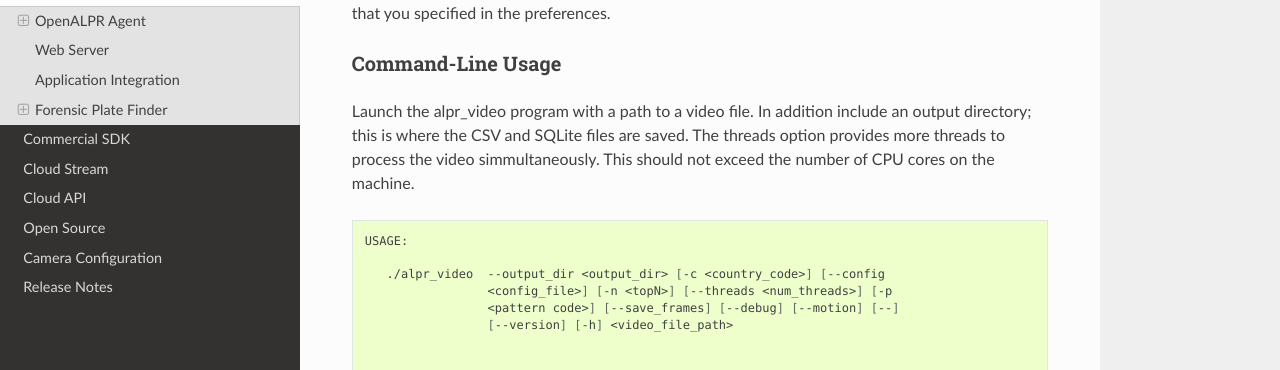
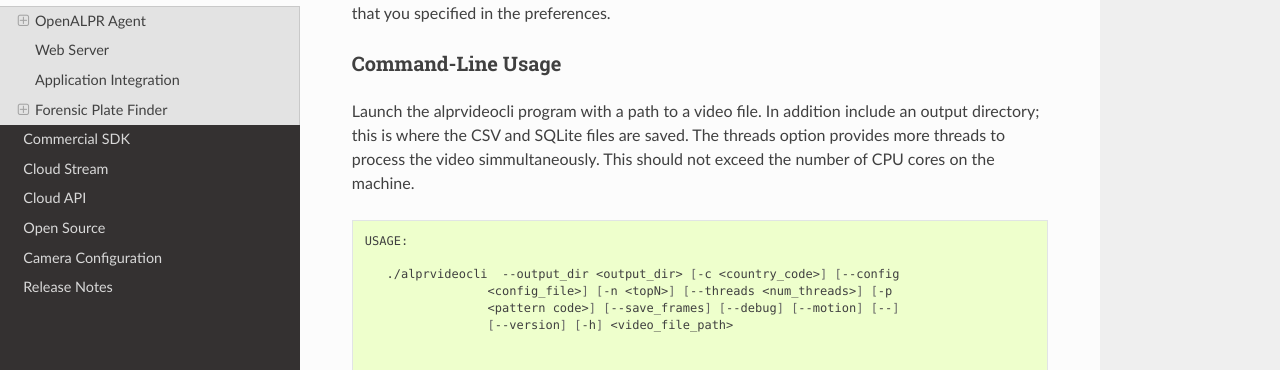
Before and after one commit to openalpr/doc, a Sphinx documentation site: the page built from source/on_premises.rst, in a window 1280 px wide and 900 px high, scrolled down 10508 px. Shown: the part 156-526 px from the top of the window. Built offline with Sphinx 7.4.7 and the Read the Docs theme 2.0.0, drawn with Linux system fonts in a browser that asks for light colours.

Commit message:
Fixed name of alprvideocli

```diff
--- a/source/on_premises.rst
+++ b/source/on_premises.rst
@@ -403,13 +403,13 @@
 Command-Line Usage
 ---------------------
 
-Launch the alpr_video program with a path to a video file. In addition include an output directory; this is where the CSV and SQLite files are saved. The threads option provides more threads to process the video simmultaneously. This should not exceed the number of CPU cores on the machine.
+Launch the alprvideocli program with a path to a video file. In addition include an output directory; this is where the CSV and SQLite files are saved. The threads option provides more threads to process the video simmultaneously. This should not exceed the number of CPU cores on the machine.
 
 .. code-block:: bash
 
     USAGE:
 
-       ./alpr_video  --output_dir <output_dir> [-c <country_code>] [--config
+       ./alprvideocli  --output_dir <output_dir> [-c <country_code>] [--config
                      <config_file>] [-n <topN>] [--threads <num_threads>] [-p
                      <pattern code>] [--save_frames] [--debug] [--motion] [--]
                      [--version] [-h] <video_file_path>
```
